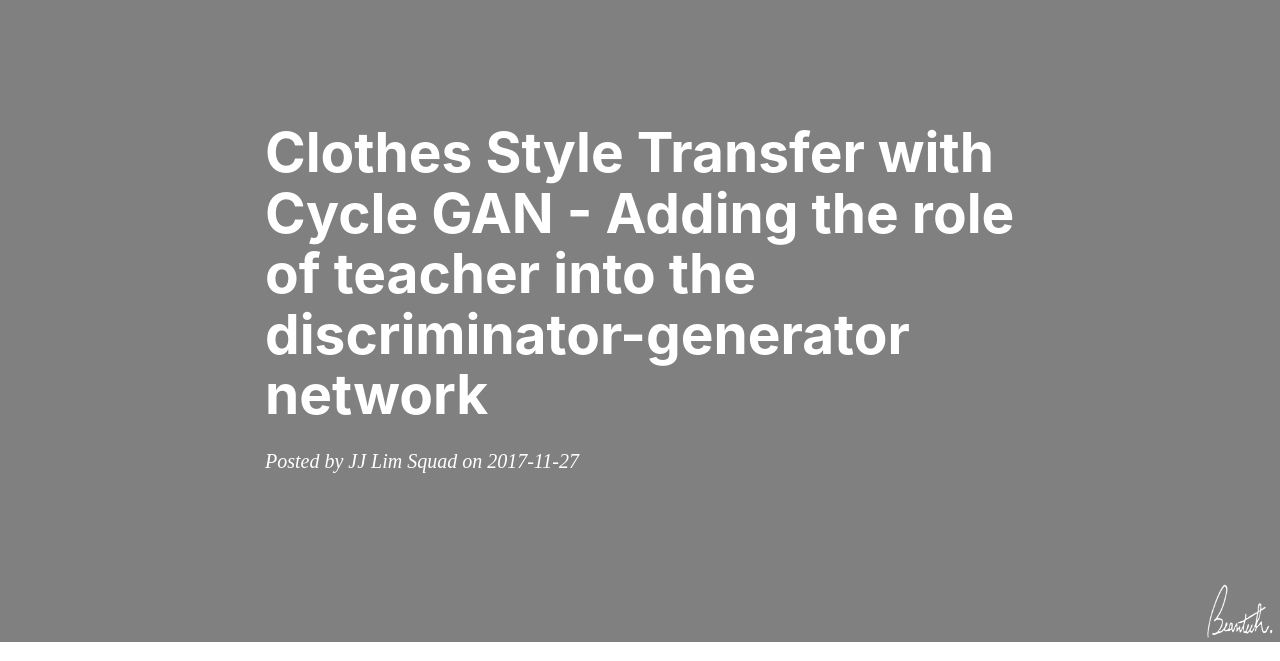
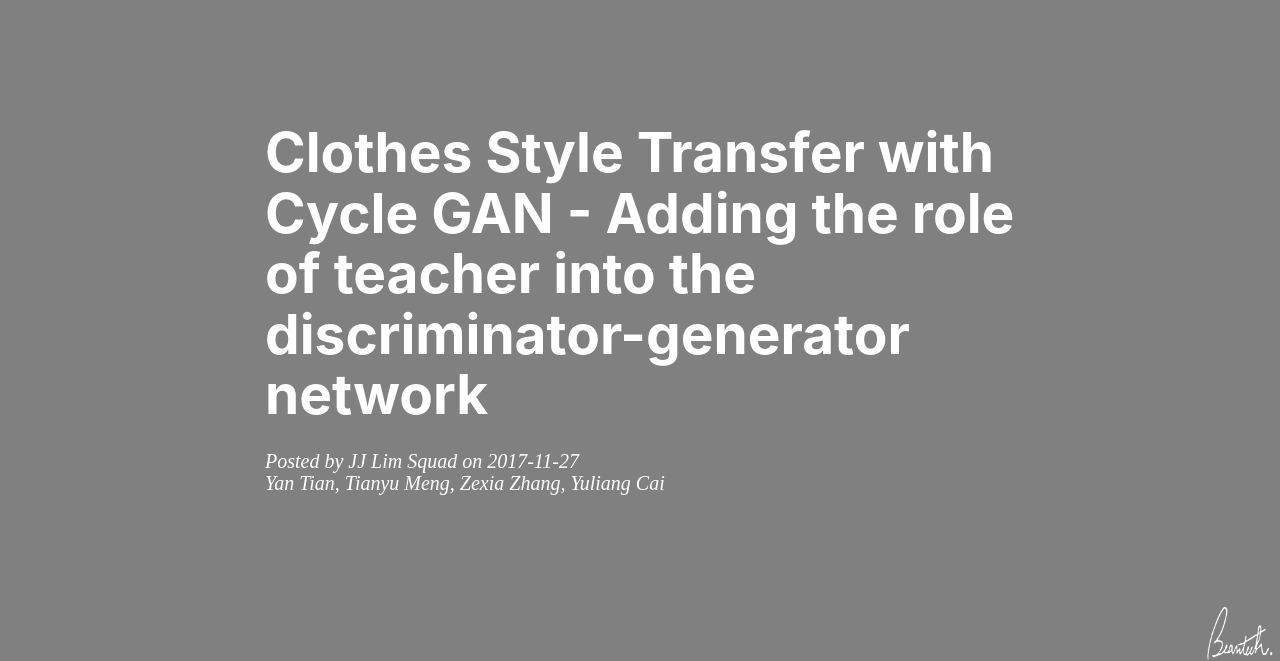
Before and after one commit to CSCI599-Lim-Squad/clothesGAN.github.io, a plain HTML site: page 2017/11/27/Clothes-Style-Transfer-with-Cycle-GAN/index.html in a window 1280 px wide. Shown: the part 63-724 px from the top of the page. Drawn offline with nearby package versions, Linux system fonts and the light colour scheme; a script that the page names is missing.

Commit message:
corrected

```diff
--- a/2017/11/27/Clothes-Style-Transfer-with-Cycle-GAN/index.html
+++ b/2017/11/27/Clothes-Style-Transfer-with-Cycle-GAN/index.html
@@ -96,6 +96,9 @@
                         <span class="meta">
                             Posted by JJ Lim Squad on
                             2017-11-27
+                        </span>
+                        <span class="meta">
+                            Yan Tian, Tianyu Meng, Zexia Zhang, Yuliang Cai
                         </span>
                     </div>
 
```
